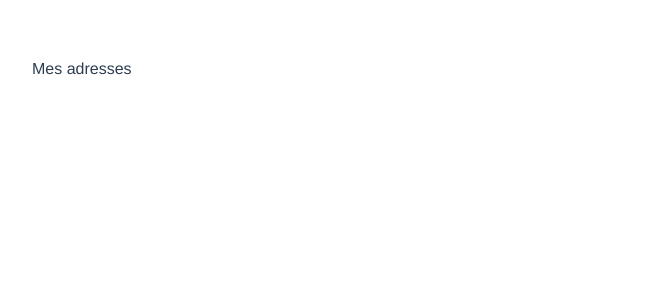
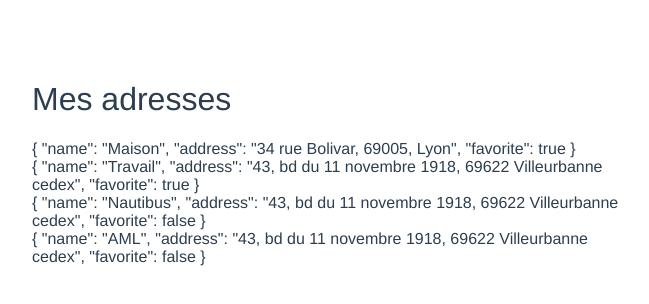
Before and after one commit to lefebvree/vue-transport-app, a Vue app: page /#/myaddresses in a window 1280 px wide. Shown: the top 304 px of the page, without its empty margins (308-957 px from the left). Built offline with nearby package versions, Linux system fonts and the light colour scheme.

Commit message:
Add AddressList Component

```diff
--- /dev/null
+++ b/src/components/AddressList.vue
@@ -0,0 +1,27 @@
+<template>
+  <div>
+    <div class='' v-for="address in addresses" :key="address.name">
+      <div class='content'>
+        <div class='header'>
+          {{ address }}
+        </div>
+        <div class='meta'>
+
+        </div>
+      </div>
+    </div>
+  </div>
+</template>
+
+<script type = "text/javascript" >
+export default {
+  props: ['addresses'],
+  data () {
+    return {
+    }
+  }
+}
+</script>
+
+<style>
+</style>
--- a/src/components/MyAddresses.vue
+++ b/src/components/MyAddresses.vue
@@ -1,19 +1,39 @@
 <template>
-  <div>
-    Mes adresses
+  <div id="myaddresses">
+    <h1>Mes adresses</h1>
+    <address-list :addresses="addresses"></address-list>
   </div>
 </template>
 
 <script>
+import AddressList from '@/components/AddressList'
+
 export default {
   name: 'MyAddresses',
+  components: {
+    // Reference to the AddressList component
+    AddressList
+  },
   data () {
     return {
+      addresses: [{
+        name: 'Maison',
+        address: '34 rue Bolivar, 69005, Lyon',
+        favorite: true
+      }, {
+        name: 'Travail',
+        address: '43, bd du 11 novembre 1918, 69622 Villeurbanne cedex',
+        favorite: true
+      }, {
+        name: 'Nautibus',
+        address: '43, bd du 11 novembre 1918, 69622 Villeurbanne cedex',
+        favorite: false
+      }, {
+        name: 'AML',
+        address: '43, bd du 11 novembre 1918, 69622 Villeurbanne cedex',
+        favorite: false
+      }]
     }
   }
 }
 </script>
-
-<style scoped>
-
-</style>
```
